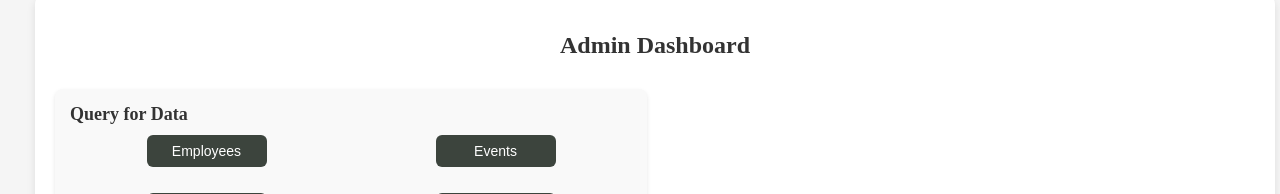
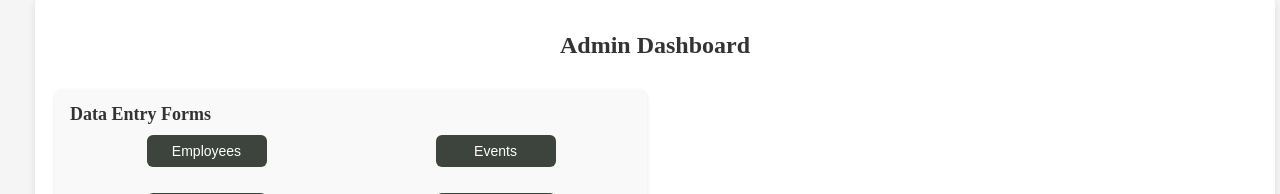
Before and after one commit to AngelSaravia/Nature_Kingdom, a React (Vite) app in the folder client/: page /admin_dash in a window 1280 px wide. Shown: the part 282-476 px from the top of the page. Built offline with nearby package versions, Linux system fonts and the light colour scheme; sample sign-in values are in the browser's storage.

Commit message:
Update admin_dash.jsx

```diff
--- a/client/src/pages/employee_dash/admin_dash.jsx
+++ b/client/src/pages/employee_dash/admin_dash.jsx
@@ -12,7 +12,7 @@ const AdminDash = () => {
         {/* Dashboard Buttons */}
         <div className="dashboard-grid">
           <div className="dashboard-box">
-            <h2 className="dashboard-heading">Query for Data</h2>
+            <h2 className="dashboard-heading">Data Entry Forms</h2>
             <div className="dashboard-grid">
               <div className="dashboard-single">
                 <button
```
